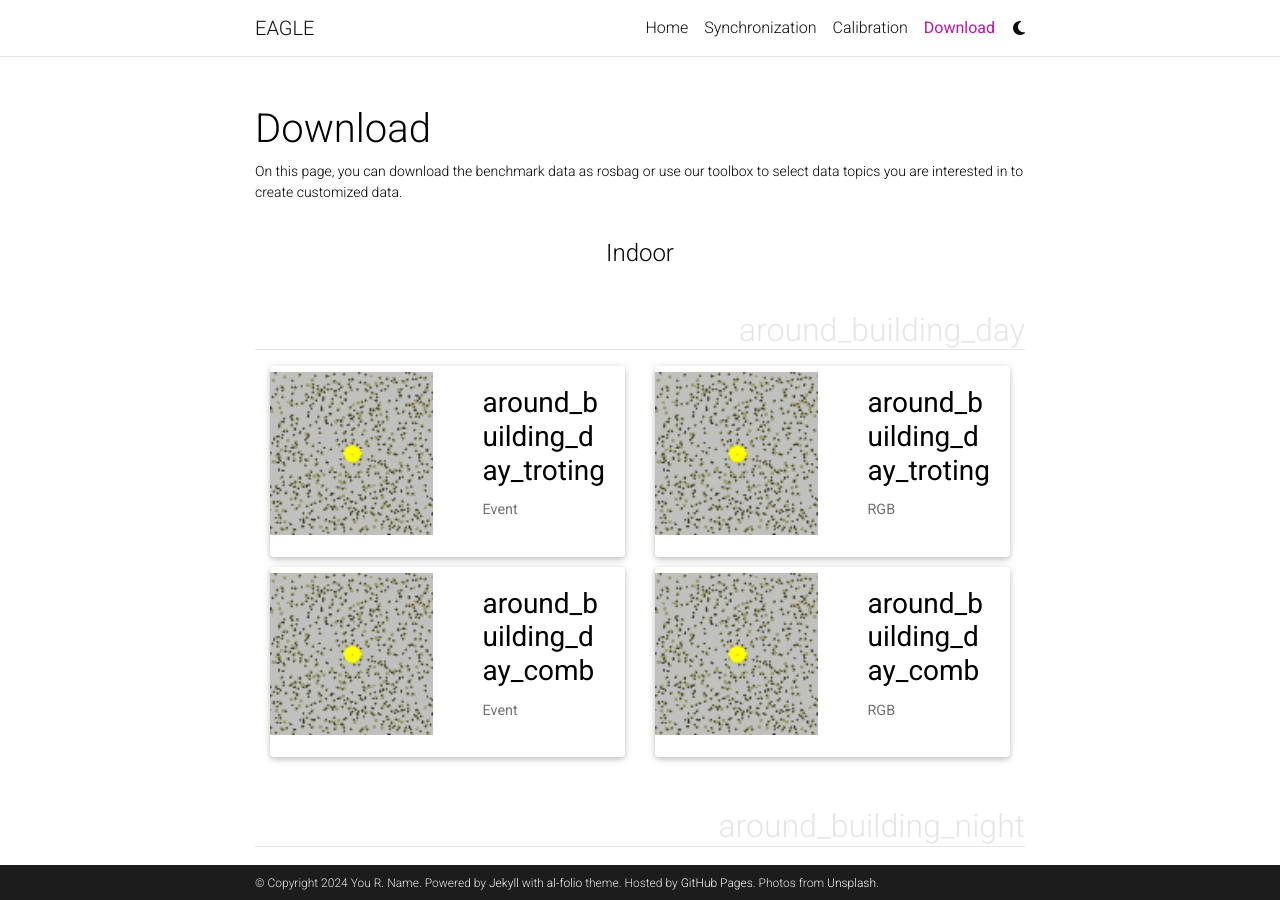
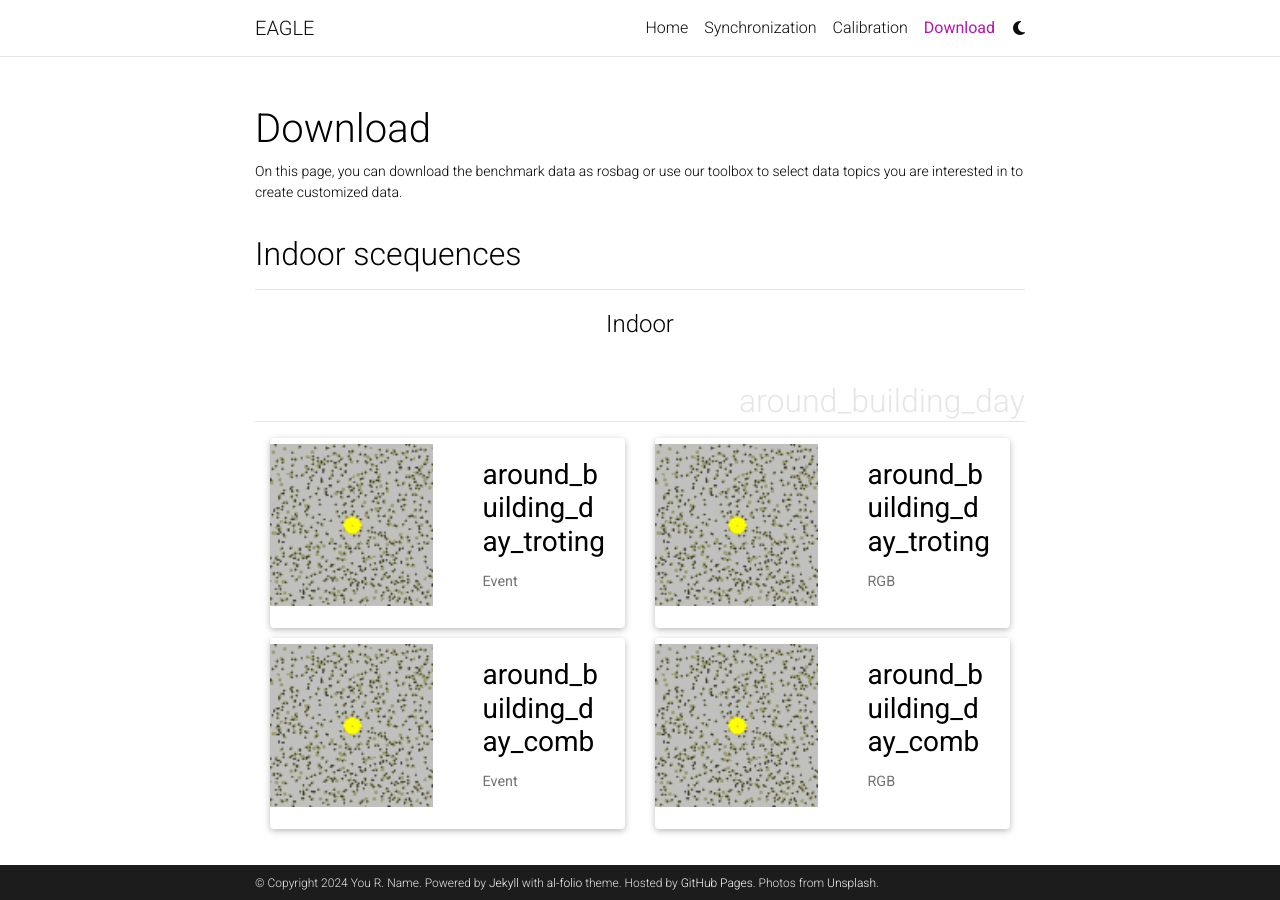
Before and after one commit to DARoSLab/cear, a Jekyll site: the page built from _pages/Download.md, in a window 1280 px wide and 900 px high. Built offline with Jekyll 4.4.1, drawn with Linux system fonts in a browser that asks for light colours; full-size pictures stand in for the smaller copies a plugin makes; comment, search, counter and statistics services are not loaded; a style sheet for code colours, icons or effects is not loaded.

Commit message:
test title

```diff
--- a/_pages/Download.md
+++ b/_pages/Download.md
@@ -10,6 +10,8 @@
 parking_lot_day, parking_lot_night, resident_area_day, resident_area_night, sidewalk2_day, sidewalk2_night, sidewalk1_day, sidewalk1_night]
 display_categories2: [dataset3, dataset4]
 horizontal: true
+---
+## Indoor scequences
 ---
 
 <!-- pages/projects.md -->
```
